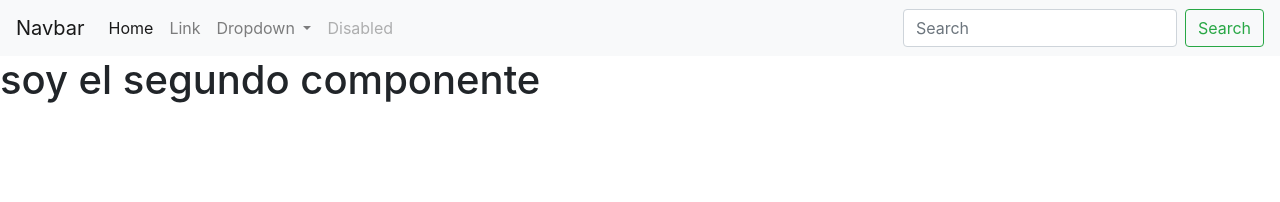
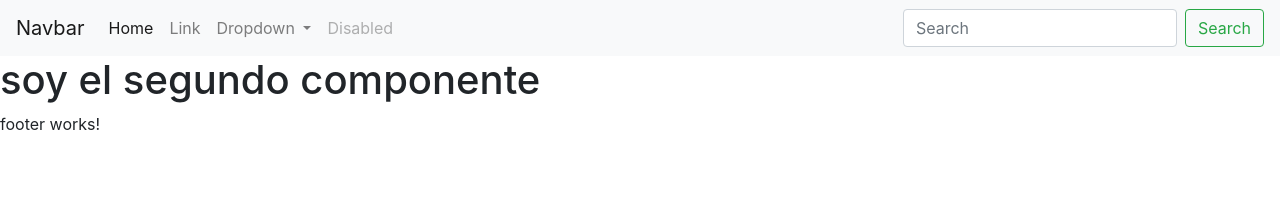
Before and after one commit to davquipe/desing, an Angular app: page / in a window 1280 px wide. Shown: the top 202 px of the page. Built offline with nearby package versions, Linux system fonts and the light colour scheme.

Commit message:
create component Footer

```diff
--- a/src/app/app.component.html
+++ b/src/app/app.component.html
@@ -1,2 +1,3 @@
 <app-header></app-header>
 <app-body></app-body>
+<app-footer></app-footer>
--- a/src/app/app.module.ts
+++ b/src/app/app.module.ts
@@ -6,13 +6,15 @@
 
 import { HeaderComponent } from './components/header.component';
 
-import { BodyComponent } from './components/body.component'
+import { BodyComponent } from './components/body.component';
+import { FooterComponent } from './footer/footer.component'
 
 @NgModule({
   declarations: [
     AppComponent,
     HeaderComponent,
-    BodyComponent
+    BodyComponent,
+    FooterComponent
   ],
   imports: [
     BrowserModule
--- /dev/null
+++ b/src/app/footer/footer.component.html
@@ -0,0 +1,3 @@
+<p>
+  footer works!
+</p>
--- /dev/null
+++ b/src/app/footer/footer.component.ts
@@ -0,0 +1,14 @@
+import { Component, OnInit } from '@angular/core';
+
+@Component({
+  selector: 'app-footer',
+  templateUrl: './footer.component.html'
+})
+export class FooterComponent implements OnInit {
+
+  constructor() { }
+
+  ngOnInit() {
+  }
+
+}
```
